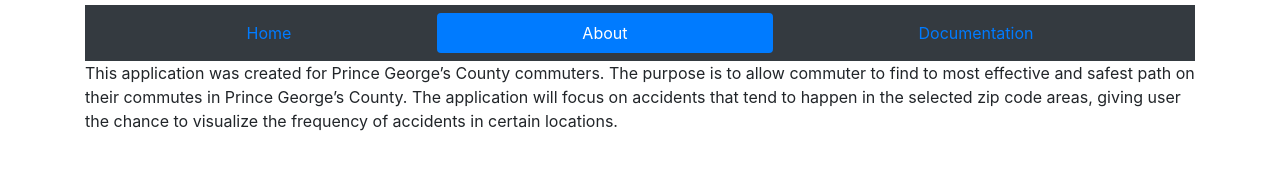
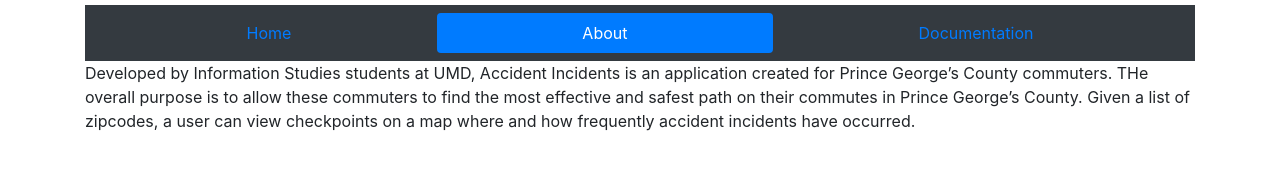
Before and after one commit to bnwokele/webDevBootcamp, a website: page Final_Project/public/about.html in a window 1280 px wide. Shown: the part 81-250 px from the top of the page. Drawn offline with nearby package versions, Linux system fonts and the light colour scheme; files whose address does not match are found by name.

Commit message:
Update about.html

```diff
--- a/Final_Project/public/about.html
+++ b/Final_Project/public/about.html
@@ -42,12 +42,11 @@
       <div class = "location"></div>
       <div class = "summary">
         <p>
-          This application was created for Prince George’s County commuters.
-          The purpose is to allow commuter to find to most effective and safest
-          path on their commutes in Prince George’s County. The application will
-           focus on accidents that tend to happen in the selected zip code areas,
-            giving user the chance to visualize the frequency of accidents in
-             certain locations.
+          Developed by Information Studies students at UMD, Accident Incidents is an application
+          created for Prince George’s County commuters.
+          THe overall purpose is to allow these commuters to find the most effective and safest
+          path on their commutes in Prince George’s County. Given a list of zipcodes, a
+          user can view checkpoints on a map where and how frequently accident incidents have occurred.
         </p>
       </div>
       <div class = "content">
```
